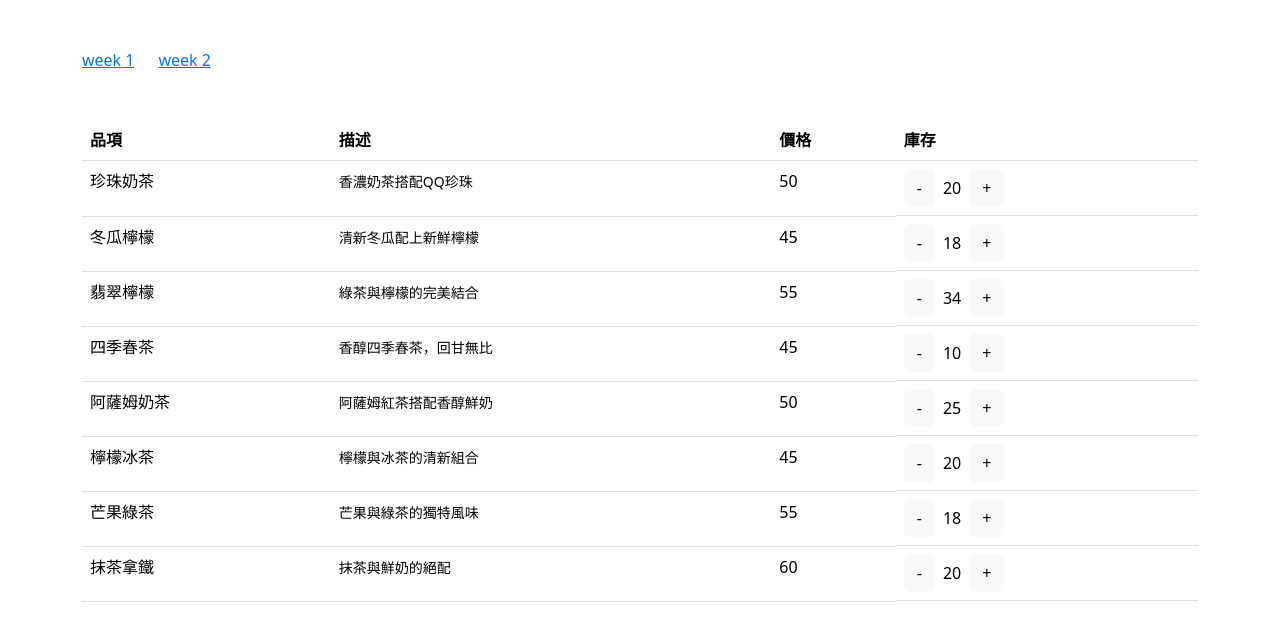
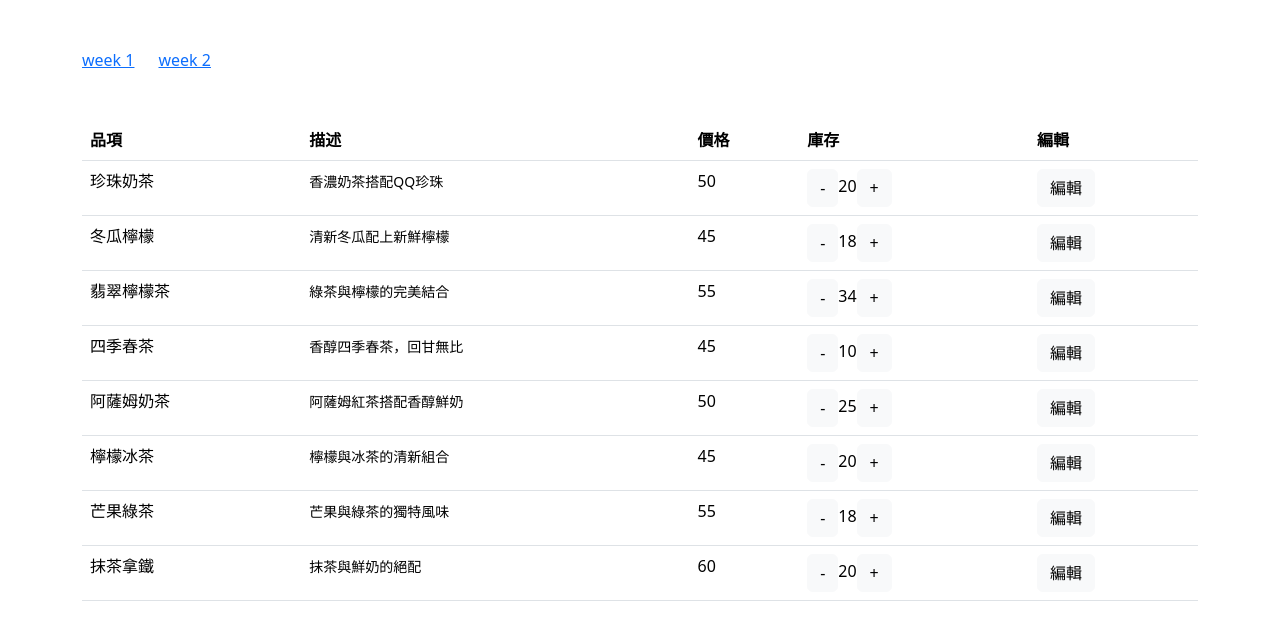
Before and after one commit to tttom3669/2024_hex_vue_homework, a Vue app: page /#/homework_1 in a window 1280 px wide. Shown: the top 640 px of the page. Built offline with nearby package versions, Linux system fonts and the light colour scheme.

Commit message:
update :  作業 1

```diff
--- a/package.json
+++ b/package.json
@@ -8,7 +8,8 @@
     "build": "vite build",
     "preview": "vite preview",
     "lint": "eslint . --ext .vue,.js,.jsx,.cjs,.mjs --fix --ignore-path .gitignore",
-    "format": "prettier --write src/"
+    "format": "prettier --write src/",
+    "deploy": "vite build && gh-pages -d dist"
   },
   "dependencies": {
     "@popperjs/core": "^2.11.8",
@@ -22,6 +23,7 @@
     "@vue/eslint-config-prettier": "^9.0.0",
     "eslint": "^8.57.0",
     "eslint-plugin-vue": "^9.23.0",
+    "gh-pages": "^6.1.1",
     "prettier": "^3.2.5",
     "sass": "^1.77.8",
     "vite": "^5.3.1",
--- a/src/views/Homework_1.vue
+++ b/src/views/Homework_1.vue
@@ -1,4 +1,87 @@
-<script setup></script>
+<script setup>
+import { ref } from 'vue'
+
+const dataArray = ref([
+  {
+    id: 1,
+    name: '珍珠奶茶',
+    description: '香濃奶茶搭配QQ珍珠',
+    price: 50,
+    stock: 20
+  },
+  {
+    id: 2,
+    name: '冬瓜檸檬',
+    description: '清新冬瓜配上新鮮檸檬',
+    price: 45,
+    stock: 18
+  },
+  {
+    id: 3,
+    name: '翡翠檸檬茶',
+    description: '綠茶與檸檬的完美結合',
+    price: 55,
+    stock: 34
+  },
+  {
+    id: 4,
+    name: '四季春茶',
+    description: '香醇四季春茶，回甘無比',
+    price: 45,
+    stock: 10
+  },
+  {
+    id: 5,
+    name: '阿薩姆奶茶',
+    description: '阿薩姆紅茶搭配香醇鮮奶',
+    price: 50,
+    stock: 25
+  },
+  {
+    id: 6,
+    name: '檸檬冰茶',
+    description: '檸檬與冰茶的清新組合',
+    price: 45,
+    stock: 20
+  },
+  {
+    id: 7,
+    name: '芒果綠茶',
+    description: '芒果與綠茶的獨特風味',
+    price: 55,
+    stock: 18
+  },
+  {
+    id: 8,
+    name: '抹茶拿鐵',
+    description: '抹茶與鮮奶的絕配',
+    price: 60,
+    stock: 20
+  }
+])
+const tempEdit = ref({})
+
+// 增加產品庫存
+const stockAdd = (product) => {
+  const idx = dataArray.value.findIndex((item) => item.id === product.id)
+  dataArray.value[idx].stock++
+}
+// 減少產品庫存
+const stockMinus = (product) => {
+  const idx = dataArray.value.findIndex((item) => item.id === product.id)
+  dataArray.value[idx].stock--
+}
+// 取得目前編輯產品
+const editProduct = (product) => {
+  tempEdit.value = { ...product }
+}
+// 更換產品名稱
+const changeName = () => {
+  const idx = dataArray.value.findIndex((item) => item.id === tempEdit.value.id)
+  dataArray.value[idx] = tempEdit.value
+  tempEdit.value = {}
+}
+</script>
 <template>
   <table class="table">
     <thead>
@@ -7,56 +90,41 @@
         <th scope="col">描述</th>
         <th scope="col">價格</th>
         <th scope="col">庫存</th>
+        <th scope="col">編輯</th>
       </tr>
     </thead>
-  <tbody>
+    <tbody v-for="item in dataArray" :key="item.name">
       <tr>
-      <td>珍珠奶茶</td>
-      <td><small>香濃奶茶搭配QQ珍珠</small></td>
-      <td>50</td>
-      <td class="d-flex align-items-center gap-2"><button class="btn btn-light">-</button>20<button class="btn btn-light">+</button></td>
-    </tr>
-    <tr>
-      <td>冬瓜檸檬</td>
-      <td><small>清新冬瓜配上新鮮檸檬</small></td>
-      <td>45</td>
-      <td class="d-flex align-items-center gap-2"><button class="btn btn-light">-</button>18<button class="btn btn-light">+</button></td>
-    </tr>
-    <tr>
-      <td>翡翠檸檬</td>
-      <td><small>綠茶與檸檬的完美結合</small></td>
-      <td>55</td>
-      <td class="d-flex align-items-center gap-2"><button class="btn btn-light">-</button>34<button class="btn btn-light">+</button></td>
-    </tr>
-    <tr>
-      <td>四季春茶</td>
-      <td><small>香醇四季春茶，回甘無比</small></td>
-      <td>45</td>
-      <td class="d-flex align-items-center gap-2"><button class="btn btn-light">-</button>10<button class="btn btn-light">+</button></td>
-    </tr>
-    <tr>
-      <td>阿薩姆奶茶</td>
-      <td><small>阿薩姆紅茶搭配香醇鮮奶</small></td>
-      <td>50</td>
-      <td class="d-flex align-items-center gap-2"><button class="btn btn-light">-</button>25<button class="btn btn-light">+</button></td>
-    </tr>
-    <tr>
-      <td>檸檬冰茶</td>
-      <td><small>檸檬與冰茶的清新組合</small></td>
-      <td>45</td>
-      <td class="d-flex align-items-center gap-2"><button class="btn btn-light">-</button>20<button class="btn btn-light">+</button></td>
-    </tr>
-    <tr>
-      <td>芒果綠茶</td>
-      <td><small>芒果與綠茶的獨特風味</small></td>
-      <td>55</td>
-      <td class="d-flex align-items-center gap-2"><button class="btn btn-light">-</button>18<button class="btn btn-light">+</button></td>
-    </tr>
-    <tr>
-      <td>抹茶拿鐵</td>
-      <td><small>抹茶與鮮奶的絕配</small></td>
-      <td>60</td>
-      <td class="d-flex align-items-center gap-2"><button class="btn btn-light">-</button>20<button class="btn btn-light">+</button></td>
+        <td>{{ item.name }}</td>
+        <td>
+          <small>{{ item.description }}</small>
+        </td>
+        <td>{{ item.price }}</td>
+        <td class="">
+          <button class="btn btn-light" @click="stockMinus(item)" :disabled="item.stock <= 0">
+            -</button
+          >{{ item.stock }}<button class="btn btn-light" @click="stockAdd(item)">+</button>
+        </td>
+        <td class="">
+          <button type="button" @click="editProduct(item)" class="d-inline-block btn btn-light">
+            {{ tempEdit.id === item.id ? '取消' : '編輯' }}
+          </button>
+          <input
+            type="text"
+            name=""
+            id=""
+            v-model="tempEdit.name"
+            :class="{ 'd-none': tempEdit.id !== item.id }"
+          />
+          <button
+            type="button"
+            @click="changeName()"
+            class="btn btn-light"
+            :class="{ 'd-none': tempEdit.id !== item.id }"
+          >
+            確定
+          </button>
+        </td>
       </tr>
     </tbody>
   </table>
--- a/vite.config.js
+++ b/vite.config.js
@@ -6,6 +6,7 @@ import vueDevTools from 'vite-plugin-vue-devtools'
 
 // https://vitejs.dev/config/
 export default defineConfig({
+  base:'/2024_hex_vue_homework/',
   plugins: [
     vue(),
     vueDevTools(),
```
Also changed, not shown: 1 other file (tests, documents, lock files or other folders). Lines whose indentation alone changed are shown as unchanged.
